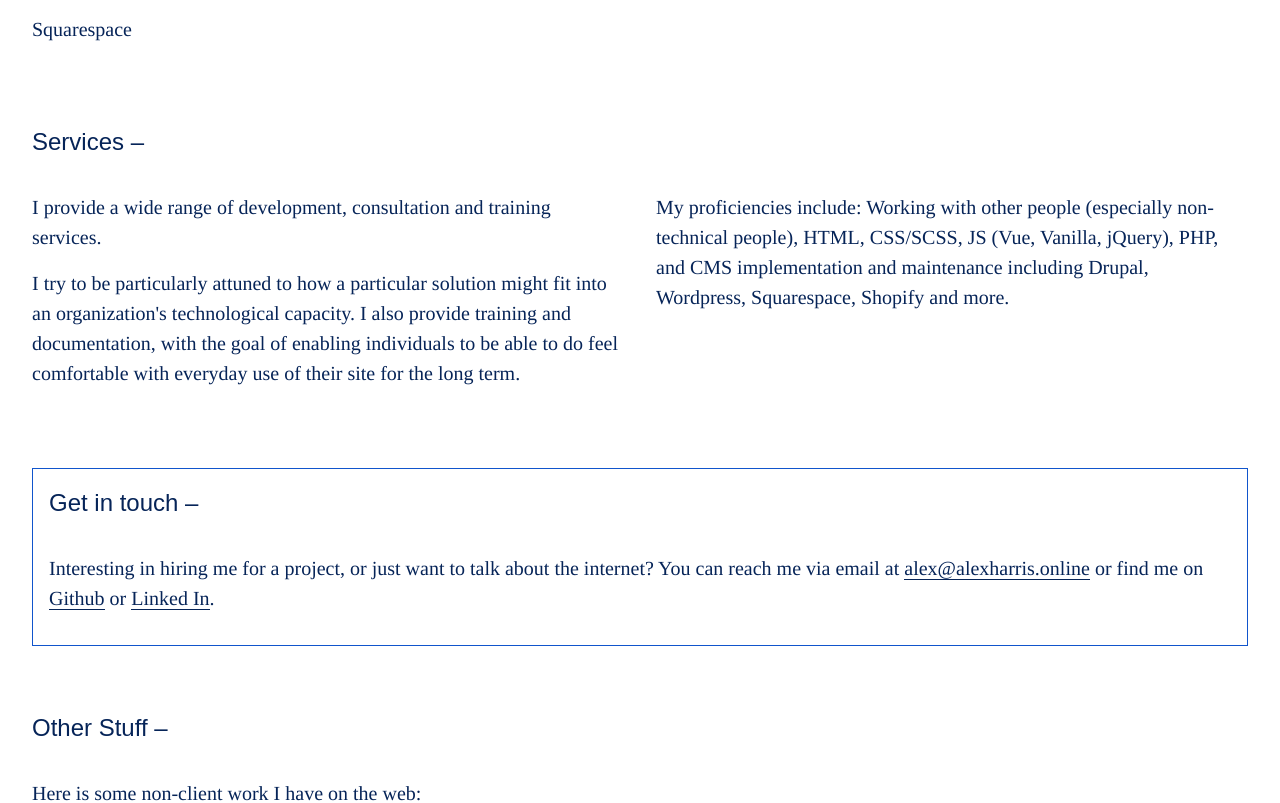
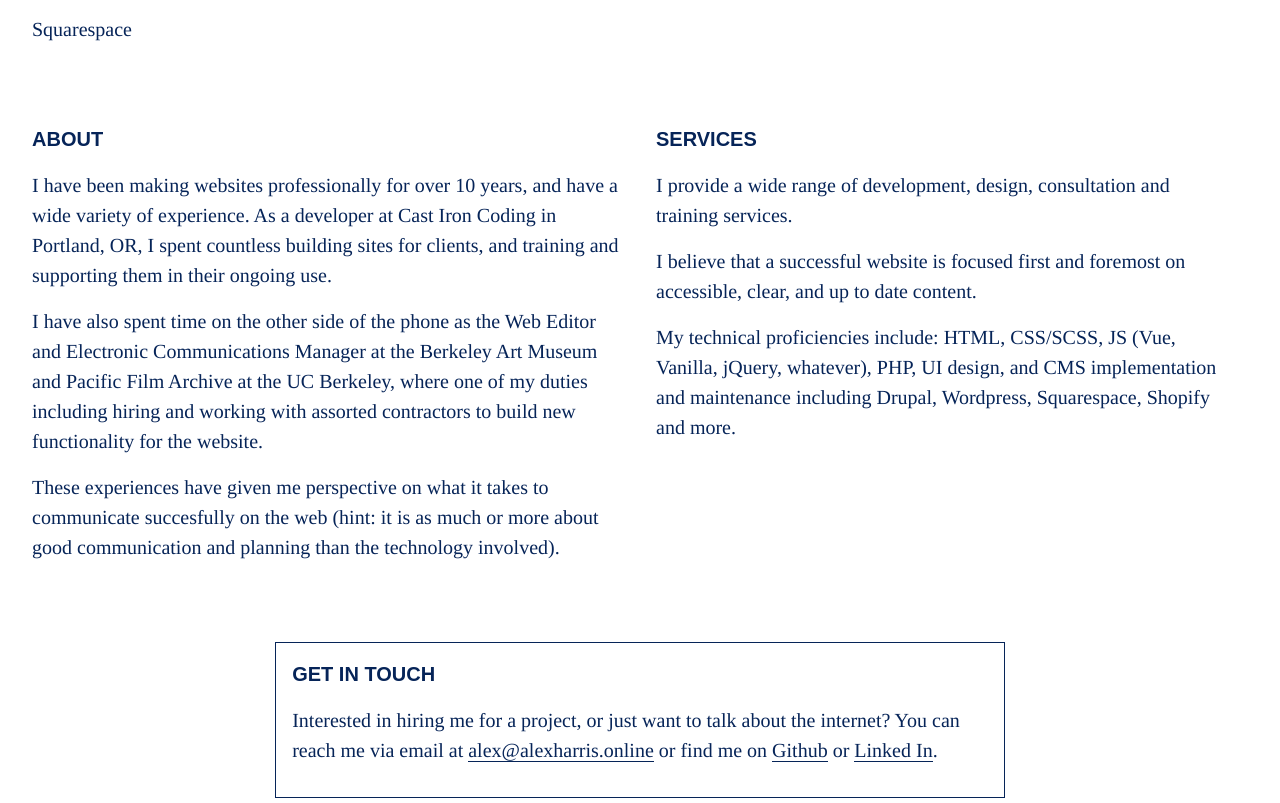
Before and after one commit to alexharris/ah-online, a Vue app: page / in a window 1280 px wide. Shown: the part 1380-2183 px from the top of the page. Built offline with nearby package versions, Linux system fonts and the light colour scheme.

Commit message:
content update

```diff
--- a/src/App.vue
+++ b/src/App.vue
@@ -20,7 +20,7 @@
         ></path>
       </svg>
     </a>
-    <div class="sticky top-0 bg-white w-full py-4 px-8">
+    <div class="bg-white w-full py-4 px-8">
       <h1 class="text-xl uppercase font-bold ">Alex Harris Web Development</h1>
     </div>
     <section
@@ -29,7 +29,7 @@
     >
       <!-- <HeaderAnimation /> -->
       <p class=" w-full md:w-2/3 pb-16">
-        I am a web developer in Oakland, CA with over 9 years of experience
+        I am a web developer in Oakland, CA with over 10 years of experience
         helping arts and education organizations, artists, non-profits and small
         businesses communicate on the web.
       </p>
@@ -49,36 +49,30 @@
         <WorkItem url="/picoyune" title="Picoyune" subtitle="Jekyll" slug="pico" />
         <WorkItem url="/kgf" title="Kessenick Gamma & Free LLP" subtitle="Squarespace" slug="kgf" />
       </div>
-      <h2 class="w-full pb-8">Services –</h2>
+
       <div class="flex flex-col md:flex-row">
         <div class="w-full md:w-1/2 pl-0 px-4">
+        <h2 class="text-xl uppercase font-bold ">About</h2>
           <p>
-            I provide a wide range of development, consultation and training
-            services.
-          </p>
-          <p>
-            I try to be particularly attuned to how a particular solution might
-            fit into an organization's technological capacity. I also provide
-            training and documentation, with the goal of enabling individuals to
-            be able to do feel comfortable with everyday use of their site for
-            the long term.
+            I have been making websites professionally for over 10 years, and have a wide variety of experience. As a developer at Cast Iron Coding in Portland, OR, I spent countless building sites for clients, and training and supporting them in their ongoing use.</p><p>I have also spent time on the other side of the phone as the Web Editor and Electronic Communications Manager at the Berkeley Art Museum and Pacific Film Archive at the UC Berkeley, where one of my duties including hiring and working with assorted contractors to build new functionality for the website.</p><p> These experiences have given me perspective on what it takes to communicate succesfully on the web (hint: it is as much or more about good communication and planning than the technology involved).
           </p>
         </div>
         <div class="w-full md:w-1/2 pl-0 md:pl-4 px-4">
+        <h2 class="text-xl uppercase font-bold ">Services</h2>
+          <p> I provide a wide range of development, design, consultation and training services.</p>
+          <p>I believe that a successful website is focused first and foremost on accessible, clear, and up to date content.</p>
           <p>
-            My proficiencies include: Working with other people (especially
-            non-technical people), HTML, CSS/SCSS, JS (Vue, Vanilla, jQuery),
-            PHP, and CMS implementation and maintenance including Drupal,
-            Wordpress, Squarespace, Shopify and more.
+            My technical proficiencies include: HTML, CSS/SCSS, JS (Vue, Vanilla, jQuery, whatever),
+            PHP, UI design, and CMS implementation and maintenance including Drupal, Wordpress, Squarespace, Shopify and more.
           </p>
         </div>
       </div>
-      <div class="border border-ah-800 p-4 my-16 border-ah-800">
-        <h2 class="w-full pb-8">Get in touch –</h2>
+      <div class="border border-ah-800 p-4 my-16 border-ah-900 md:w-3/5 mx-auto">
+        <h2 class="text-xl uppercase font-bold ">Get In Touch </h2>
 
         <!-- <img class="float-left pr-8" src="coat.gif" />       -->
         <p>
-          Interesting in hiring me for a project, or just want to talk about the
+          Interested in hiring me for a project, or just want to talk about the
           internet? You can reach me via email at
           <a
             href="mailto:alex@alexharris.online"
@@ -96,7 +90,7 @@
           >.
         </p>
       </div>
-      <h2 class="w-full pb-8">Other Stuff –</h2>
+      <h2 class="text-xl uppercase font-bold ">Other Stuff</h2>
       <p>Here is some non-client work I have on the web:</p>
       <div class="flex flex-row flex-wrap">
         <div
--- a/src/components/Capp.vue
+++ b/src/components/Capp.vue
@@ -1,5 +1,5 @@
 <template>
-  <Single id="capp">
+  <Single id="capp" casestudy="true">
     <h1 class="w-full pb-4 text-xl uppercase font-bold">500 Capp Street</h1>
     <p>
       <a href="https://500cappstreet.org"> https://500cappstreet.org</a>
--- a/src/components/Single.vue
+++ b/src/components/Single.vue
@@ -8,12 +8,13 @@
     >
       <div class="w-full flex flex-col md:flex-row conatiner mx-auto">
         <div
-          class="w-full md:w-1/2 lg:w-1/3 flex flex-col md:h-screen md:sticky top-0 pt-16"
+          class="w-full md:w-1/2 flex flex-col md:h-screen  top-0 pt-16 "
+          v-bind:class="{ 'md:sticky': !casestudy }"
         >
           <slot></slot>
 
         </div>
-        <div class="w-full md:w-1/2 lg:w-2/3 py-4 md:pl-8 flex justify-center items-start py-4">
+        <div class="w-full md:w-1/2 py-4 md:pl-8 flex justify-center items-start py-4 md:sticky top-0">
           <img class="shadow-xl" :src="id + '/1.jpg'" />
         </div>
       </div>
@@ -24,6 +25,6 @@
 <script>
 export default {
   name: "Single",
-  props: ["id"]
+  props: ["id", "casestudy"]
 };
 </script>
```
